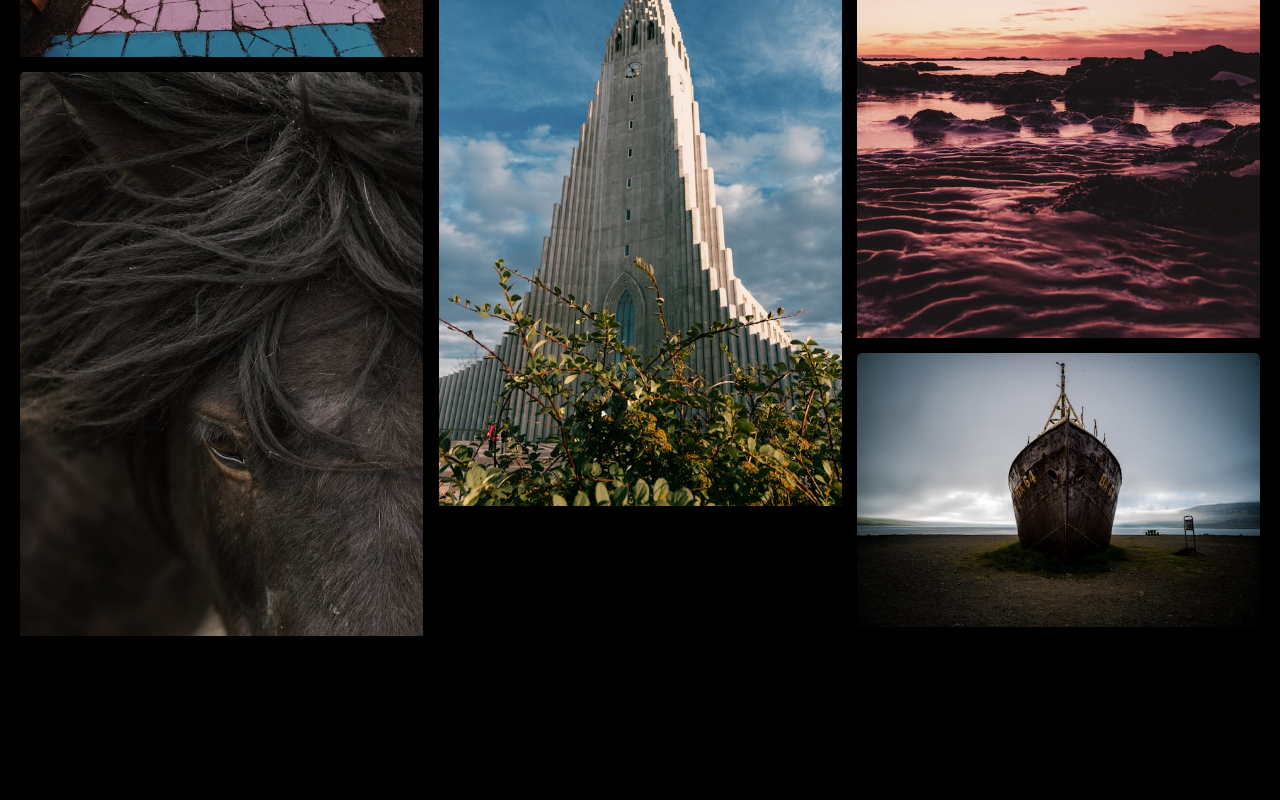
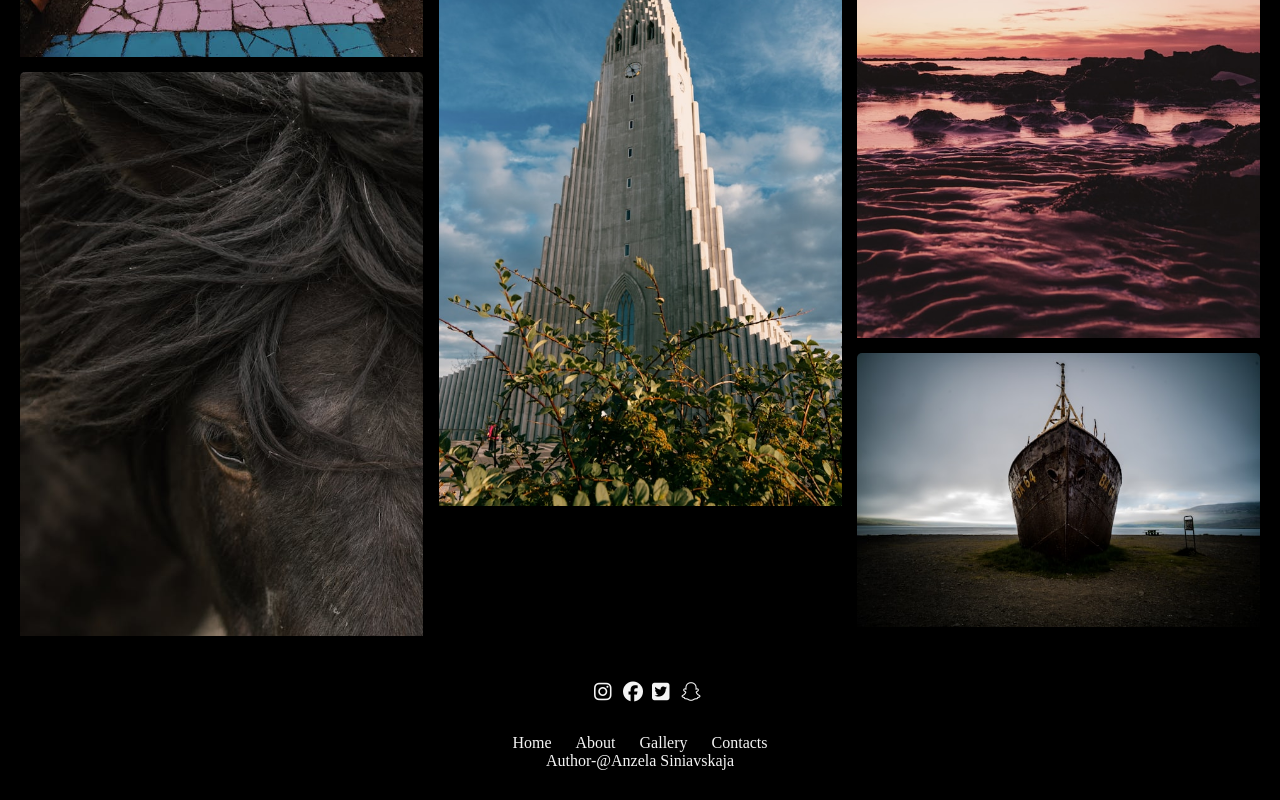
Before and after one commit to Angela-Sin/PracticeFor1Project, a plain HTML site: page img.html in a window 1280 px wide. Shown: the part 2735-3535 px from the top of the page. Before the commit the page ends 3386 px from the top, so only its background shows below. Drawn offline with Linux system fonts and the light colour scheme.

Commit message:
made all links active

```diff
--- a/img.css
+++ b/img.css
@@ -141,3 +141,39 @@ header .nav li:last-child{
         width: 100%;
     }
 }
+    .footer {
+    background-color: #000;
+    position:inherit;
+    padding: 0;
+}
+.social{
+    text-align: center;
+    padding-top: 20px;
+    padding-bottom: 20px;
+}
+
+.social a{
+    font-size: 20px;
+	 		display: inline-block;
+	 		color: whitesmoke;
+	 		width: 25px;
+	 		padding: 10px;
+	 		border-radius: 8px;
+}
+
+.social a:hover{
+    background-color: skyblue;
+}
+
+.footer  ul li{
+    display: inline;
+    padding: 10px 10px;
+    color: whitesmoke;
+    margin: 0;
+}
+
+.author{
+    text-align: left;
+	 		padding-bottom: 30px;
+	 		color: whitesmoke;
+}
--- a/img.html
+++ b/img.html
@@ -5,6 +5,7 @@
     <meta name="viewport" content="width=device-width, initial-scale=1.0">
     <title>Document</title>
     <link rel="stylesheet" href="img.css">
+        <link rel="stylesheet" href="https://cdnjs.cloudflare.com/ajax/libs/font-awesome/6.6.0/css/all.min.css" integrity="sha512-Kc323vGBEqzTmouAECnVceyQqyqdsSiqLQISBL29aUW4U/M7pSPA/gEUZQqv1cwx4OnYxTxve5UMg5GT6L4JJg==" crossorigin="anonymous" referrerpolicy="no-referrer" />
 </head>
 <body>
     <header>
@@ -53,7 +54,26 @@
         </div>
 
     </div>
+         <section class="footer">
+      <div class="social">
+        <a href="https://www.instagram.com/" target="_blank" rel="noopener"
+                    aria-label="Visit our Instagram page (opens in a new tab)"><i class="fa-brands fa-instagram"></i></a>
+          <a href="https://www.facebook.com/" target="_blank" rel="noopener"
+                    aria-label="Visit our Facebook page (opens in a new tab)"><i class="fa-brands fa-facebook"></i></a>
+          <a href="https://twitter.com/?lang=en" target="_blank" rel="noopener"
+                    aria-label="Visit our Twitter page (opens in a new tab)"><i class="fa-brands fa-square-twitter"></i></a>
+          <a href="https://www.snapchat.com/" target="_blank" rel="noopener"
+                    aria-label="Visit our Snapchat page (opens in a new tab)"><i class="fa-brands fa-snapchat"></i></a>
+      </div>
 
+      <ul>
+        <li><a href="#">Home</a></li>
+        <li><a href="#">About</a></li>
+        <li><a href="#">Gallery</a></li>
+        <li><a href="#">Contacts</a></li>
+      </ul>
+<p  class="author">Author-@Anzela Siniavskaja</p>
+    </section>
 
 </body>
 </html>
```
Also changed, not shown: contact.html (+1 -0 lines), index.html (+4 -4 lines), info.html (+1 -0 lines).
